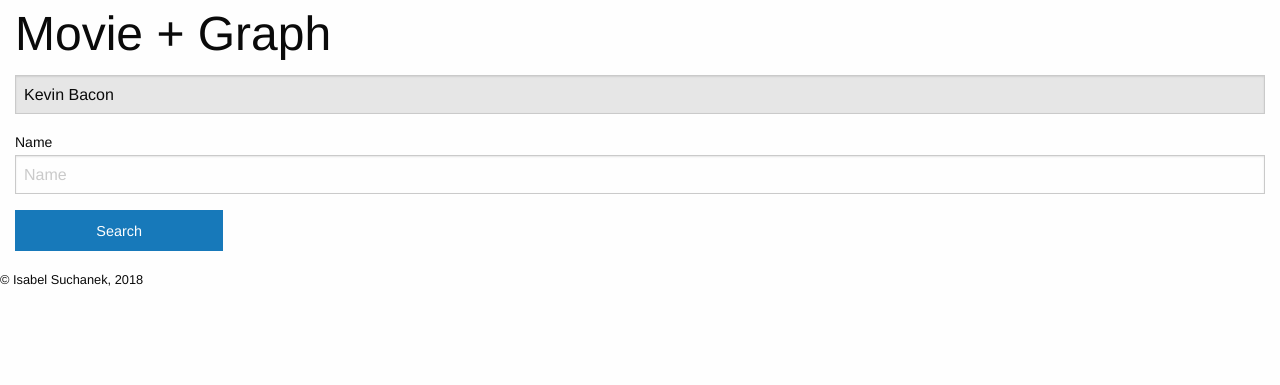
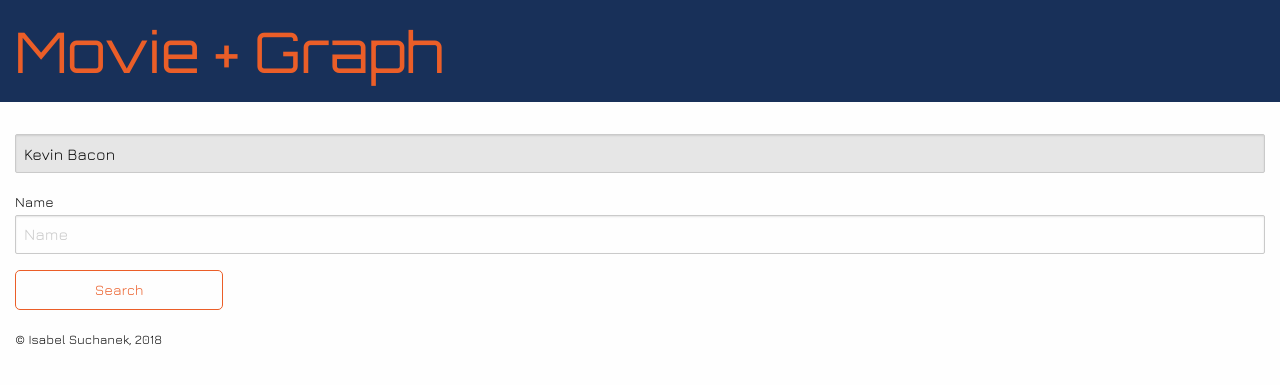
Before and after one commit to isabeldepapel/moviegraph, a Django app: template scores/templates/scores/index.html in a window 1280 px wide. Shown: the top 385 px of the page. Run offline with Django 3.2, Linux system fonts and the light colour scheme; the template is opened without the code that fills it, so the values that code supplies are empty; some libraries are stand-ins or nearby versions.

Commit message:
add basic styling with fonts and color scheme: :

```diff
--- a/scores/static/scores/style.css
+++ b/scores/static/scores/style.css
@@ -1,3 +1,35 @@
 section.error, body p.error {
   color: red;
 }
+
+header {
+  background-color: #183059;
+}
+
+h1 {
+  color: #EB5E28;
+  font-family: 'Orbitron', Arial, sans-serif;
+  font-size: 3.5rem;
+  margin: 0;
+  padding-top: .8rem;
+  padding-bottom: .7rem;
+}
+
+form, button, footer, h2, h3, h4, h5, h6, p, a {
+  font-family: 'Jura', Arial, sans-serif;
+}
+
+form {
+  padding-top: 2rem;
+}
+
+#search-graph-form > input {
+  border-radius: 2px;
+}
+
+form > button#search-graph {
+  border: #EB5E28 1.25px solid;
+  border-radius: 5px;
+  color: #EB5E28;
+  background-color: transparent;
+}
--- a/scores/templates/scores/base.html
+++ b/scores/templates/scores/base.html
@@ -6,6 +6,7 @@
     <meta charset="utf-8">
     <title>MovieGraph</title>
     <link rel="stylesheet" href="https://cdnjs.cloudflare.com/ajax/libs/foundation/6.4.3/css/foundation.min.css" integrity="sha256-GSio8qamaXapM8Fq9JYdGNTvk/dgs+cMLgPeevOYEx0=" crossorigin="anonymous" />
+    <link href="https://fonts.googleapis.com/css?family=Jura|Orbitron" rel="stylesheet">
     <link rel="stylesheet" type="text/css" href="{% static 'scores/style.css' %}" />
   </head>
   <body class="grid-x grid-padding-x">
@@ -21,7 +22,7 @@
       {% endblock %}
 
     </main>
-    <footer>
+    <footer class="small-12 cell">
       <small>&copy; Isabel Suchanek, 2018</small>
     </footer>
 
```
